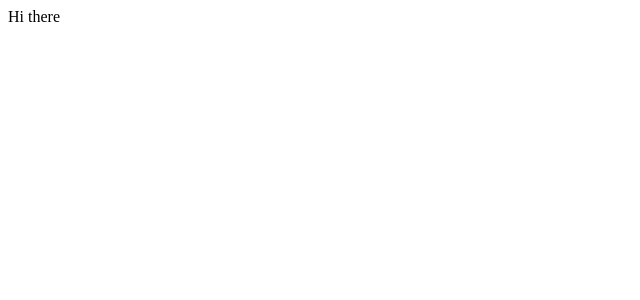
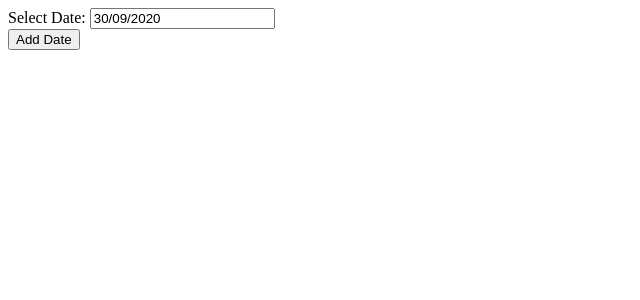
Before and after one commit to mbosselut/dinners, a React (Create React App) app: page / in a window 1280 px wide. Shown: the top 300 px of the page, without its empty margins (0-640 px from the left). Built offline with nearby package versions, Linux system fonts and the light colour scheme.

Commit message:
Implement DatePicker

```diff
--- a/package.json
+++ b/package.json
@@ -9,10 +9,13 @@
     "@types/jest": "^24.9.0",
     "@types/node": "^12.12.25",
     "@types/react": "^16.9.17",
+    "@types/react-datepicker": "^2.10.0",
     "@types/react-dom": "^16.9.4",
+    "moment": "^2.24.0",
     "react": "^16.12.0",
     "react-datepicker": "^2.11.0",
     "react-dom": "^16.12.0",
+    "react-moment": "^0.9.7",
     "react-scripts": "3.3.0",
     "typescript": "^3.7.5"
   },
--- a/src/components/App.tsx
+++ b/src/components/App.tsx
@@ -1,9 +1,38 @@
-import React, { Component } from 'react';
+import React, { useState, FormEvent } from 'react';
+import DatePicker from 'react-datepicker';
+import 'react-datepicker/dist/react-datepicker.css';
 
-class App extends Component {
-  render() {
-    return <div>Hi there</div>;
-  }
-}
+const App = (): JSX.Element => {
+  const [startDate, setStartDate] = useState<any>(new Date());
+
+  const handleChange = (date: Date) => {
+    setStartDate(date);
+  };
+
+  const handleSubmit = (e: FormEvent) => {
+    e.preventDefault();
+    let main = startDate;
+    console.log(main);
+  };
+  return (
+    <div>
+      {/* <DatePicker selected={startDate} onChange={date => setStartDate(date)} /> */}
+      <form onSubmit={handleSubmit}>
+        <div className="form-group">
+          <label>Select Date: </label>
+          <DatePicker
+            selected={startDate}
+            onChange={handleChange}
+            name="startDate"
+            dateFormat="dd/mm/yyyy"
+          />
+        </div>
+        <div className="form-group">
+          <button className="btn btn-success">Add Date</button>
+        </div>
+      </form>
+    </div>
+  );
+};
 
 export default App;
```
Also changed, not shown: 1 other file (tests, documents, lock files or other folders).
